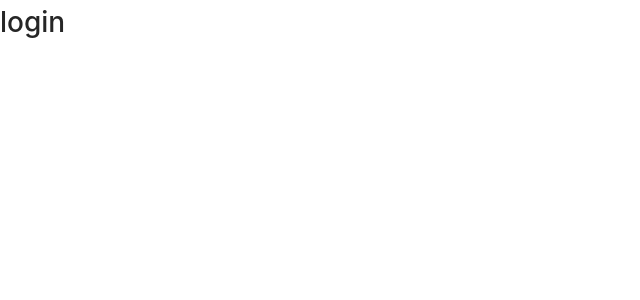
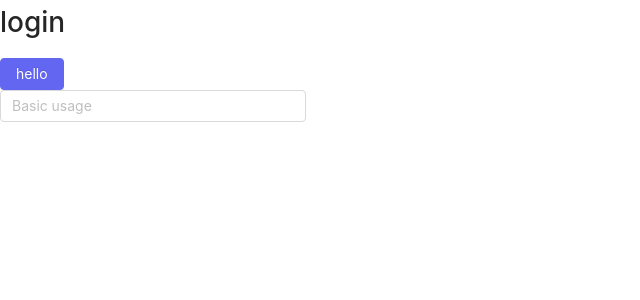
Before and after one commit to nanosoftmsz/Ant-Design-Admin-Template, a React (Create React App) app: page /login in a window 1280 px wide. Shown: the top 300 px of the page, without its empty margins (0-640 px from the left). Built offline with nearby package versions, Linux system fonts and the light colour scheme.

Commit message:
customized theme

```diff
--- /dev/null
+++ b/craco.config.js
@@ -0,0 +1,17 @@
+const CracoLessPlugin = require('craco-less');
+
+module.exports = {
+  plugins: [
+    {
+      plugin: CracoLessPlugin,
+      options: {
+        lessLoaderOptions: {
+          lessOptions: {
+            modifyVars: { '@primary-color': '#6366F1' },
+            javascriptEnabled: true,
+          },
+        },
+      },
+    },
+  ],
+};
--- a/src/App.css
+++ /dev/null
@@ -1,20 +0,0 @@
-@import '~antd/dist/antd.css';
-
-#components-layout-demo-responsive .logo {
-    height: 32px;
-    margin: 16px;
-  }
-
-  .site-layout-sub-header-background {
-    background: #fff;
-  }
-
-  .site-layout-background {
-    background: #fff;
-  }
-
-  .logout {
-    display: flex;
-    justify-content: flex-end;
-    align-items: center
-  }
--- a/src/App.js
+++ b/src/App.js
@@ -1,4 +1,4 @@
-import './App.css';
+import './styles/App.less';
 import CommonLayout from './layouts/CommonLayout';
 
 function App() {
--- a/src/container/SideBar.js
+++ b/src/container/SideBar.js
@@ -1,7 +1,7 @@
 import React from "react";
 import { Layout, Menu } from "antd";
 import { UploadOutlined, UserOutlined, VideoCameraOutlined } from "@ant-design/icons";
-import '../styles/Sidebar.css'
+import '../styles/Sidebar.less'
 
 const { Sider } = Layout;
 
--- a/src/index.js
+++ b/src/index.js
@@ -1,9 +1,8 @@
 import React from 'react';
 import ReactDOM from 'react-dom';
-import './index.css';
+import './styles/index.less';
 import App from './App';
 import {BrowserRouter} from 'react-router-dom'
-import 'boxicons'
 
 
 ReactDOM.render(
--- a/src/pages/Login.jsx
+++ b/src/pages/Login.jsx
@@ -1,11 +1,18 @@
-import React from 'react'
+import React from "react";
+import { Button, Input, Row, Col } from "antd";
 
 function Login() {
-    return (
-        <div>
-            <h1>login</h1>
-        </div>
-    )
+  return (
+    <div>
+      <h1>login</h1>
+      <Row gutter={[16, 16]}>
+        <Col>
+          <Button type="primary">hello</Button>
+          <Input placeholder="Basic usage" />
+        </Col>
+      </Row>
+    </div>
+  );
 }
 
-export default Login
+export default Login;
--- /dev/null
+++ b/src/styles/App.less
@@ -0,0 +1,36 @@
+@import '~antd/lib/style/themes/default.less';
+@import '~antd/dist/antd.less';
+
+@primary-color: #6366F1; // primary color for all components
+@link-color: #1890ff; // link color
+@success-color: #52c41a; // success state color
+@warning-color: #faad14; // warning state color
+@error-color: #f5222d; // error state color
+@font-size-base: 14px; // major text font size
+@heading-color: rgba(0, 0, 0, 0.85); // heading text color
+@text-color: rgba(0, 0, 0, 0.65); // major text color
+@text-color-secondary: rgba(0, 0, 0, 0.45); // secondary text color
+@disabled-color: rgba(0, 0, 0, 0.25); // disable state color
+@border-radius-base: 4px; // major border radius
+@border-color-base: #d9d9d9; // major border color
+@box-shadow-base: 0 3px 6px -4px rgba(0, 0, 0, 0.12), 0 6px 16px 0 rgba(0, 0, 0, 0.08),
+  0 9px 28px 8px rgba(0, 0, 0, 0.05); // major shadow for layers
+
+#components-layout-demo-responsive .logo {
+    height: 32px;
+    margin: 16px;
+  }
+
+  .site-layout-sub-header-background {
+    background: #fff;
+  }
+
+  .site-layout-background {
+    background: #fff;
+  }
+
+  .logout {
+    display: flex;
+    justify-content: flex-end;
+    align-items: center
+  }
```
Also changed, not shown: package.json (+5 -3 lines), src/styles/Sidebar.less (renamed from src/styles/Sidebar.css), src/styles/index.less (renamed from src/index.css), 1 other file (tests, documents, lock files or other folders).
